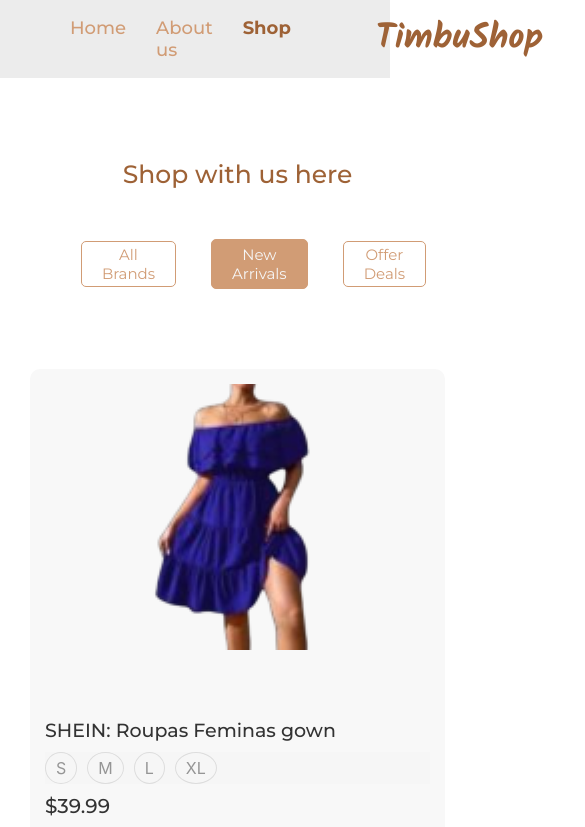
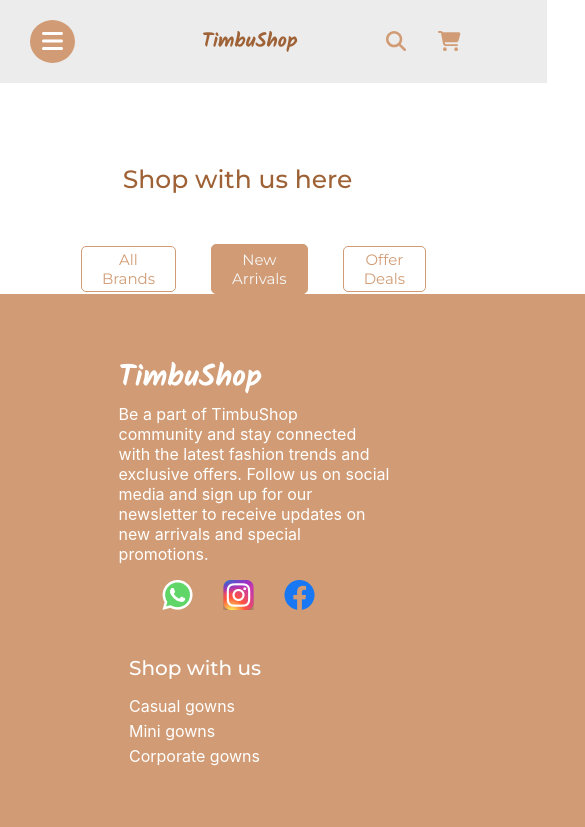
Before and after one commit to Oyizaadewuyi/HNG-TimbuShop, a React (Create React App) app: page / in a window 390 px wide. Shown: the top 827 px of the page, 585 px wide, since content can reach past the window. Built offline with nearby package versions, Linux system fonts and the light colour scheme.

Commit message:
updated code

```diff
--- a/src/components/Header/index.css
+++ b/src/components/Header/index.css
@@ -92,7 +92,8 @@ body {
 
 }
 
-/* @media (min-width:360px)and (max-width: 768px) {
+
+ @media (min-width:360px)and (max-width: 768px) {
 
   .navbar-links {
     display: none;
@@ -184,7 +185,7 @@ body {
 .Link {
   margin-right: -10%;
 }
-} */
+}
 
 
 
--- a/src/components/Product/ProductPage.css
+++ b/src/components/Product/ProductPage.css
@@ -22,6 +22,8 @@ body {
     border-radius: 10px;
     text-align: center;
     margin: 10px;
+    box-sizing: border-box;
+    width: calc(100%-20px);
 
 }
 
@@ -144,7 +146,7 @@ body {
 
     .product-card {
 
-        width: calc(100% - 5px);
+        width: 100%;
         margin-left: 10px;
     }
 
--- a/src/pages/TimbuLanding.jsx
+++ b/src/pages/TimbuLanding.jsx
@@ -1,7 +1,7 @@
 import React from 'react'
 import Header from '../components/Header/Header'
  import Hero from '../components/Hero/Hero'
-import ProductPage from '../components/Product/ProductPage'
+// import ProductPage from '../components/Product/ProductPage'
 import { TimbuAddToCart } from './TimbuAddToCart/TimbuAddToCart'
 import Footer from '../components/Footer/Footer'
 // import Footer from '../components/Footer/Footer'
@@ -11,7 +11,7 @@ export function TimbuLanding() {
     <div id="top-page">
     <Header/>
     <Hero/>
-    <ProductPage/>
+    {/* <ProductPage/> */}
     <Footer/>
 
 
```
